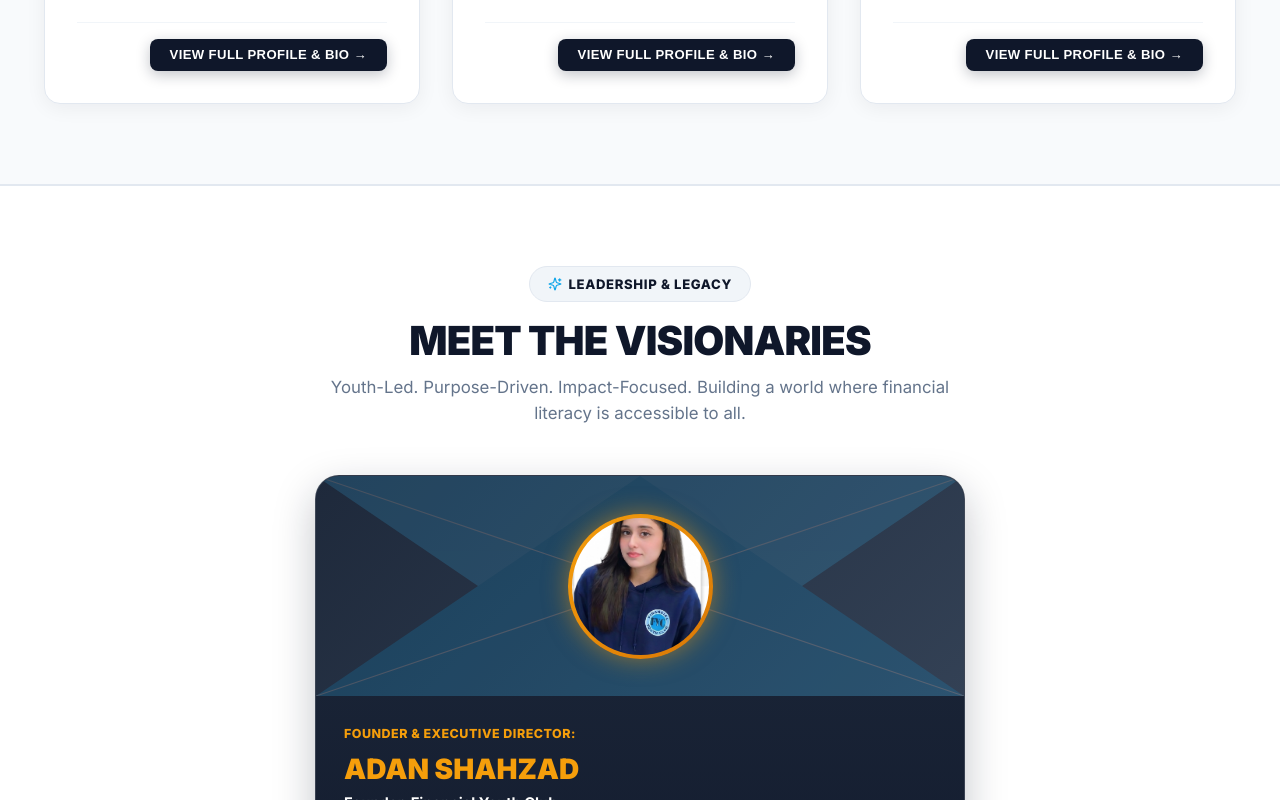
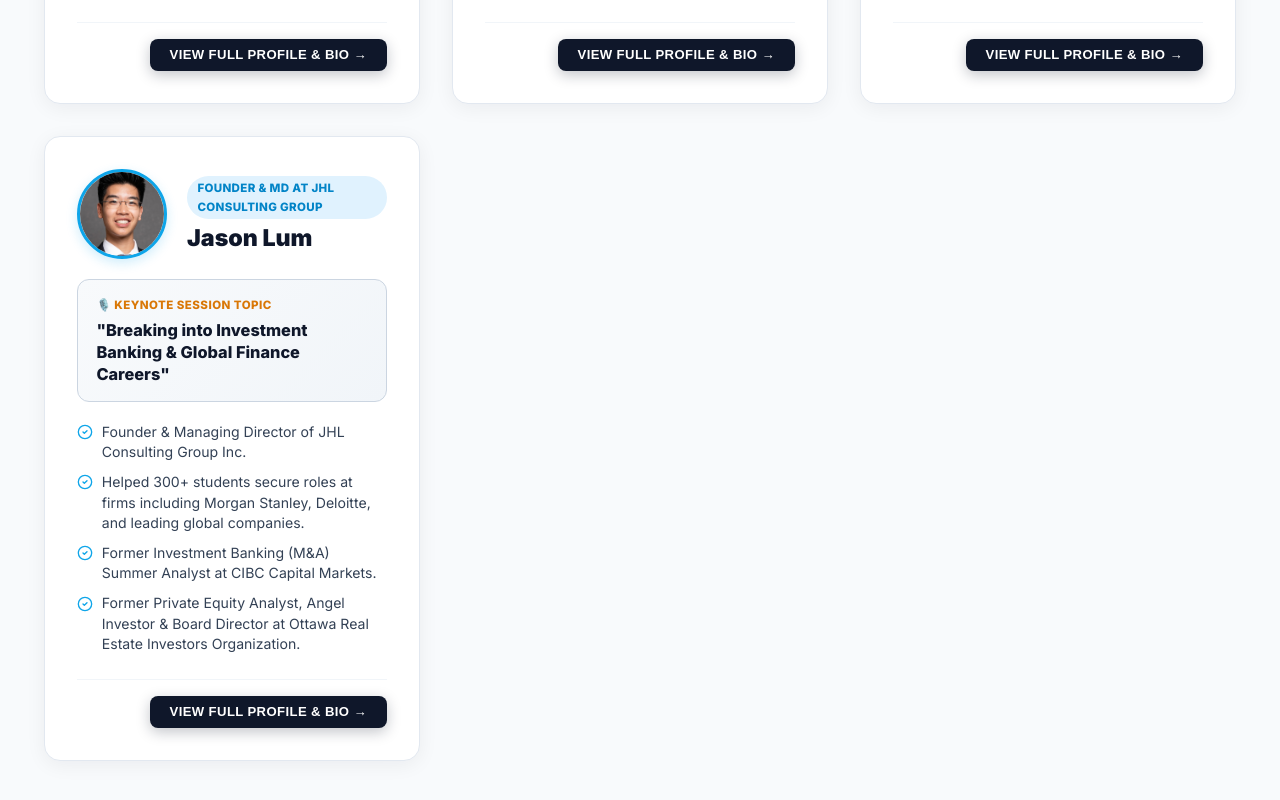
Before and after one commit to 21mujtabahassan/Financial-Youth-Club, a React (Vite) app in the folder frontend/: page / in a window 1280 px wide. Shown: the part 3260-4060 px from the top of the page. Built offline with nearby package versions, Linux system fonts and the light colour scheme.

Commit message:
Add Jason Lum as guest speaker on landing page

```diff
--- a/frontend/src/features/speakers/data/speakersData.js
+++ b/frontend/src/features/speakers/data/speakersData.js
@@ -40,5 +40,19 @@ export const guestSpeakers = [
       'Practical outreach techniques to land high-ticket clients consistently.'
     ],
     bio: 'Wardah Muzammil holds a BSc in Economics from NUST and an MBA in Marketing from Bahria University. As a LinkedIn Business Coach, she teaches students, freelancers, and professionals how to build a powerful personal brand, optimize profiles, execute practical cold outreach, and land freelance clients consistently.'
+  },
+  {
+    id: 'jason-lum',
+    name: 'Jason Lum',
+    role: 'Founder & MD at JHL Consulting Group',
+    topic: 'Breaking into Investment Banking & Global Finance Careers',
+    image: '/images/speakers/jason-lum.png',
+    highlights: [
+      'Founder & Managing Director of JHL Consulting Group Inc.',
+      'Helped 300+ students secure roles at firms including Morgan Stanley, Deloitte, and leading global companies.',
+      'Former Investment Banking (M&A) Summer Analyst at CIBC Capital Markets.',
+      'Former Private Equity Analyst, Angel Investor & Board Director at Ottawa Real Estate Investors Organization.'
+    ],
+    bio: 'Jason Lum is the Founder & Managing Director of JHL Consulting Group Inc. Having worked as an Investment Banking (M&A) Summer Analyst at CIBC Capital Markets and Private Equity Analyst, he has mentored over 300+ students to land competitive offers at Morgan Stanley, Deloitte, McKinsey, and leading global financial institutions.'
   }
 ]
```
Also changed, not shown: frontend/public/images/speakers/jason-lum.png (added).
